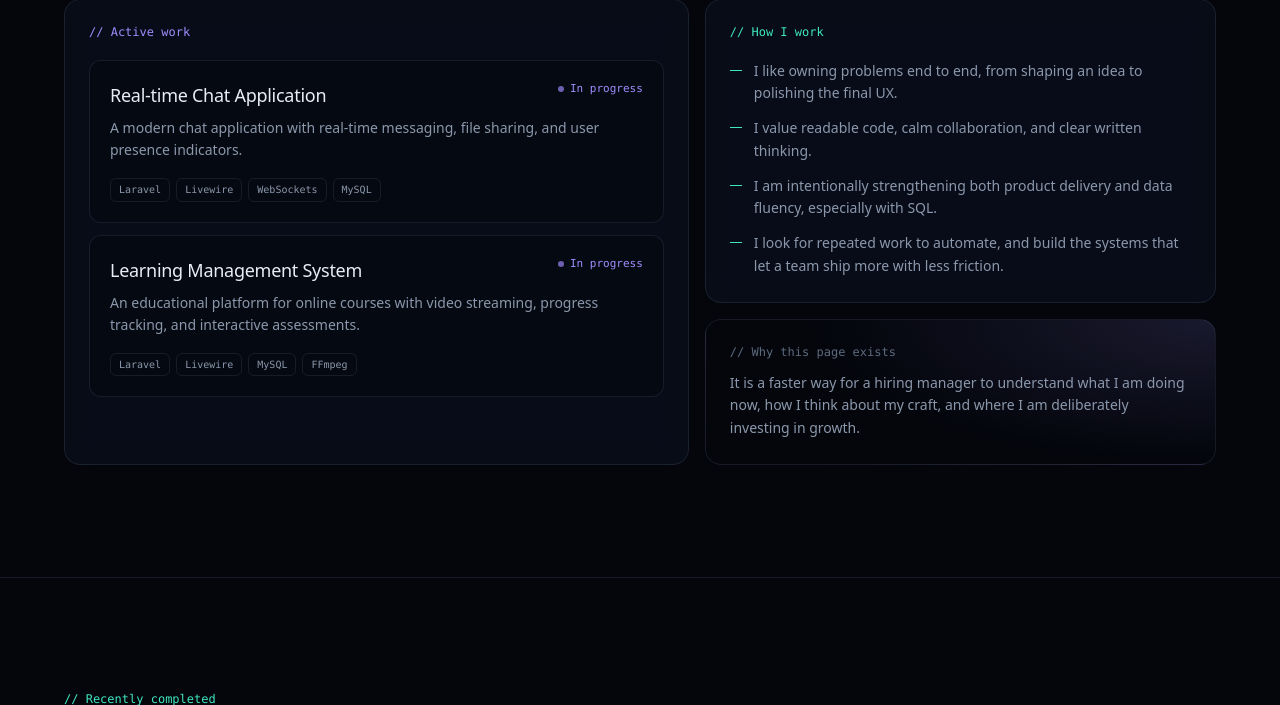
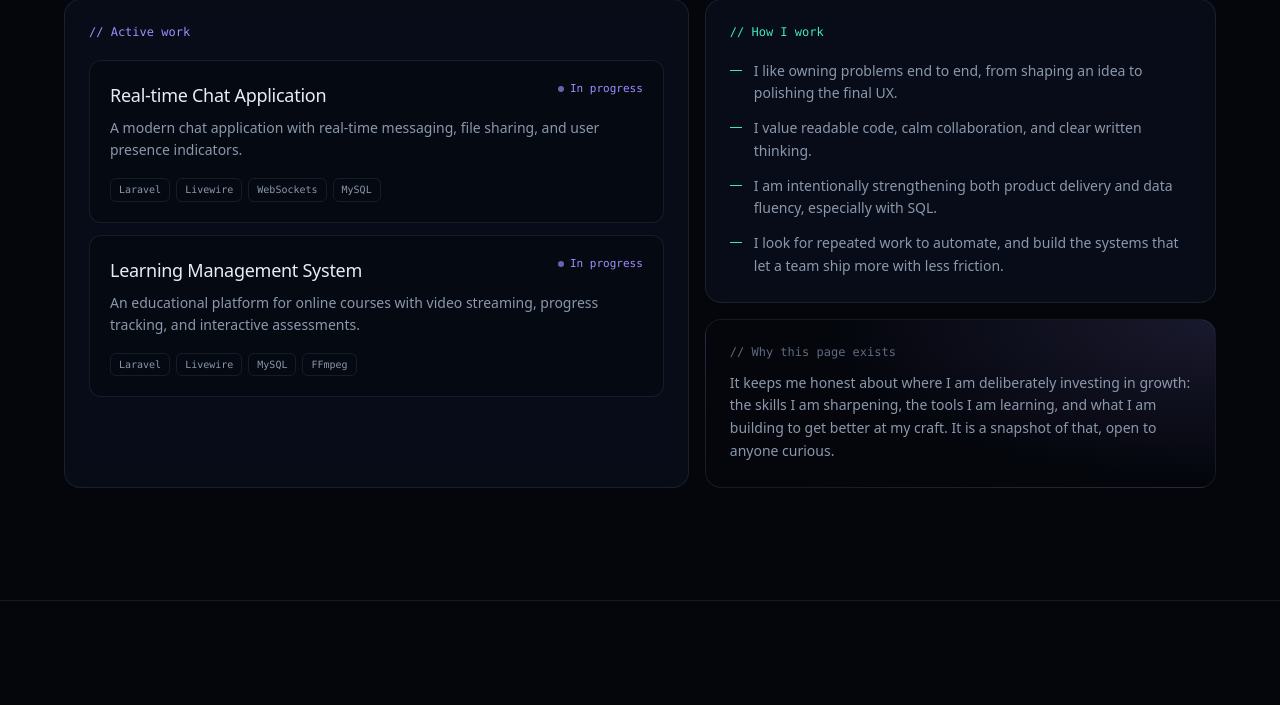
Before and after one commit to Dregozone/Dregozone, a Laravel app: page /now in a window 1280 px wide. Shown: the part 2986-3691 px from the top of the page. Run offline with Laravel 12, Linux system fonts and the light colour scheme; data comes from the database, SQL or seed files in the repository; style sheets or scripts are compiled from the project's sources; some libraries are stand-ins or nearby versions; some web fonts are replaced.

Commit message:
Reword the /now page's 'Why this page exists' around growth
Closes #84

Co-Authored-By: Claude Opus 5.5 <noreply@anthropic.com>
Claude-Session: https://claude.ai/code/session_01VSGYjdR5REbxA6Avtc3Tv7

```diff
--- a/resources/views/livewire/now.blade.php
+++ b/resources/views/livewire/now.blade.php
@@ -156,7 +156,7 @@
                     <div class="rounded-2xl border border-edge bg-[radial-gradient(80%_100%_at_100%_0%,rgb(160_141_255/0.14),transparent)] p-6" data-reveal style="--i: 2">
                         <p class="mb-3 font-mono text-xs text-dim">// Why this page exists</p>
                         <p class="text-sm leading-relaxed text-mute">
-                            It is a faster way for a hiring manager to understand what I am doing now, how I think about my craft, and where I am deliberately investing in growth.
+                            It keeps me honest about where I am deliberately investing in growth: the skills I am sharpening, the tools I am learning, and what I am building to get better at my craft. It is a snapshot of that, open to anyone curious.
                         </p>
                     </div>
                 </div>
```
Also changed, not shown: tests/Feature/PublicPagesTest.php (+8 -0 lines).
